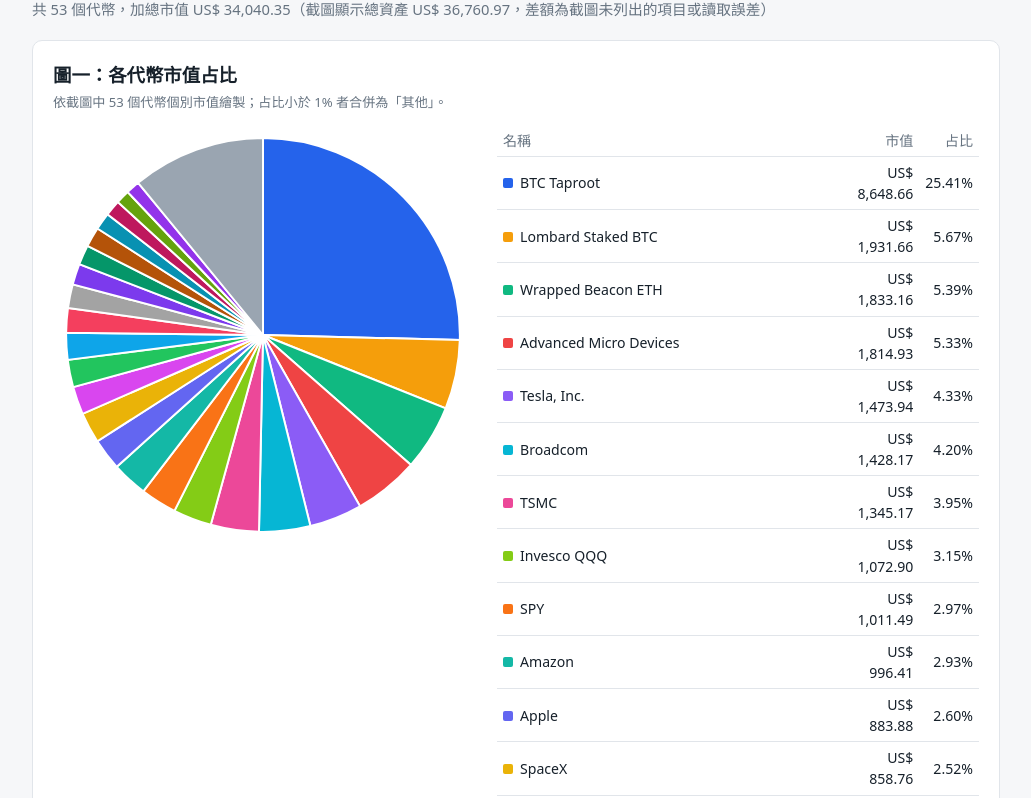
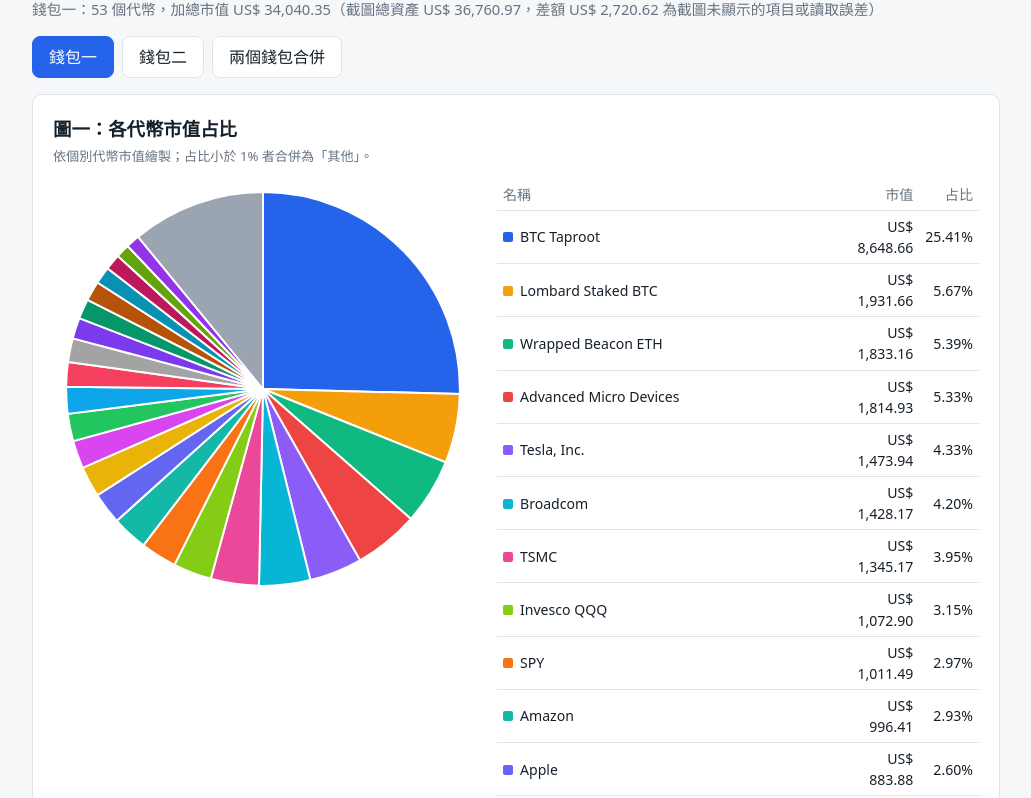
Before and after one commit to taylorhuang52/crypto_pie.html, a plain HTML site: page portfolio_pies.html in a window 1280 px wide. Shown: the part 68-866 px from the top of the page, without its empty margins (124-1155 px from the left). Drawn offline with Linux system fonts and the light colour scheme.

Commit message:
add precious metals portfolio_pies

```diff
--- a/portfolio_pies.html
+++ b/portfolio_pies.html
@@ -3,15 +3,19 @@
 <head>
 <meta charset="utf-8">
 <meta name="viewport" content="width=device-width, initial-scale=1">
-<title>加密資產持倉市值分析</title>
+<title>冷錢包持倉市值分析</title>
 <style>
-:root{--bg:#f6f7f9;--card:#fff;--text:#16202a;--muted:#667380;--line:#e1e5ea}
-@media (prefers-color-scheme:dark){:root{--bg:#0f1419;--card:#18202a;--text:#e8edf2;--muted:#93a0ad;--line:#2a3541}}
+:root{--bg:#f6f7f9;--card:#fff;--text:#16202a;--muted:#667380;--line:#e1e5ea;--acc:#2563eb}
+@media (prefers-color-scheme:dark){:root{--bg:#0f1419;--card:#18202a;--text:#e8edf2;--muted:#93a0ad;--line:#2a3541;--acc:#60a5fa}}
 *{box-sizing:border-box}
 body{margin:0;background:var(--bg);color:var(--text);font-family:"Noto Sans TC","PingFang TC","Microsoft JhengHei",system-ui,sans-serif;line-height:1.5}
 main{max-width:1000px;margin:0 auto;padding:24px 16px 48px}
 h1{font-size:1.6rem;margin:0 0 4px}
-.sub{color:var(--muted);margin:0 0 20px;font-size:.92rem}
+.sub{color:var(--muted);margin:0 0 16px;font-size:.92rem}
+.tabs{display:flex;gap:8px;margin-bottom:16px;flex-wrap:wrap}
+.tabs button{font:inherit;padding:8px 16px;border-radius:8px;border:1px solid var(--line);background:var(--card);color:var(--text);cursor:pointer}
+.tabs button[aria-selected="true"]{background:var(--acc);border-color:var(--acc);color:#fff}
+.tabs button:focus-visible{outline:2px solid var(--acc);outline-offset:2px}
 section{background:var(--card);border:1px solid var(--line);border-radius:10px;padding:20px;margin-bottom:20px}
 h2{font-size:1.15rem;margin:0 0 4px}
 .wrap{display:flex;flex-wrap:wrap;gap:24px;align-items:flex-start;margin-top:12px}
@@ -25,7 +29,7 @@ table{width:100%;border-collapse:collapse;font-size:.88rem;font-variant-numeric:
 th,td{padding:5px 6px;border-bottom:1px solid var(--line);text-align:right}
 th:first-child,td:first-child{text-align:left}
 th{color:var(--muted);font-weight:500}
-.dot{display:inline-block;width:10px;height:10px;border-radius:2px;margin-right:7px;vertical-align:baseline}
+.dot{display:inline-block;width:10px;height:10px;border-radius:2px;margin-right:7px}
 .small{color:var(--muted);font-size:.82rem}
 .members{color:var(--muted);font-size:.76rem;display:block;margin-left:17px}
 .note{font-size:.82rem;color:var(--muted)}
@@ -33,27 +37,16 @@ th{color:var(--muted);font-weight:500}
 </head>
 <body>
 <main>
-<h1>加密資產持倉市值分析</h1>
+<h1>冷錢包持倉市值分析</h1>
 <p class="sub" id="summary"></p>
-
-<section>
-  <h2>圖一：各代幣市值占比</h2>
-  <div class="small">依截圖中 53 個代幣個別市值繪製；占比小於 1% 者合併為「其他」。</div>
-  <div class="wrap"><div class="chart" id="c1"></div><div class="legend" id="l1"></div></div>
-</section>
-
-<section>
-  <h2>圖二：依相同標的歸類後的市值占比</h2>
-  <div class="small">同一股票／資產的不同代幣（如 AMD、AMDon；Tesla、TSLAon、Tesla xStock）合併計算；BTC Taproot 與 Lombard Staked BTC 歸為比特幣，Binance Staked SOL 與 Solana 歸為 SOL，Wrapped Beacon ETH 與 Ethereum 歸為 ETH；QQQ 與 Nasdaq xStock 歸為納斯達克100，SPY 與 SP500 xStock 歸為標普500。</div>
-  <div class="wrap"><div class="chart" id="c2"></div><div class="legend" id="l2"></div></div>
-</section>
-
-<p class="note">數據由截圖人工讀取，解析度有限，個別數字可能有小誤差；單位為美元（US$）。</p>
+<div class="tabs" role="tablist" id="tabs"></div>
+<div id="view"></div>
+<p class="note">數據由截圖人工讀取，錢包一解析度有限，個別數字可能有小誤差；單位為美元（US$）。</p>
 </main>
 
 <script>
 // [顯示名稱, 市值USD, 歸類]
-const H=[
+const W1=[
 ["GOOGLon",220.95,"Alphabet"],["Alphabet",212.09,"Alphabet"],["Alphabet xStock",662.27,"Alphabet"],
 ["Amazon",996.41,"Amazon"],["Amazon.com xStock",31.55,"Amazon"],
 ["Advanced Micro Devices",1814.93,"AMD"],["AMDon",213.50,"AMD"],
@@ -84,29 +77,40 @@ const H=[
 ["VTIon",198.54,"VTI"],
 ["Wrapped Beacon ETH",1833.16,"以太幣 (ETH)"]
 ];
+const W2=[
+["Ethereum",87.33,"以太幣 (ETH)"],
+["Gold xStock",224.06,"黃金 ETF (GLD)"],
+["SLVon",685.11,"白銀 (SLV)"],
+["Lombard Staked BTC",1077.02,"比特幣 (BTC)"],
+["Paxos Gold (PAXG)",9203.34,"實體黃金代幣 PAXG"],
+["Solana",4.21,"Solana (SOL)"],
+["GLDon",367.99,"黃金 ETF (GLD)"],
+["Tether Gold (XAUt)",16468.56,"實體黃金代幣 XAUt"]
+];
+const WALLETS=[
+ {key:"w1",name:"錢包一",shown:36760.97,data:W1},
+ {key:"w2",name:"錢包二",shown:28155.25,data:W2},
+ {key:"all",name:"兩個錢包合併",shown:36760.97+28155.25,data:[...W1.map(r=>[r[0]+"（錢包一）",r[1],r[2]]),...W2.map(r=>[r[0]+"（錢包二）",r[1],r[2]])]}
+];
 const PAL=["#2563eb","#f59e0b","#10b981","#ef4444","#8b5cf6","#06b6d4","#ec4899","#84cc16","#f97316","#14b8a6","#6366f1","#eab308","#d946ef","#22c55e","#0ea5e9","#f43f5e","#a3a3a3","#7c3aed","#059669","#b45309","#0891b2","#be185d","#65a30d","#9333ea","#475569"];
 const fmt=n=>"US$ "+n.toLocaleString("en-US",{minimumFractionDigits:2,maximumFractionDigits:2});
-const total=H.reduce((s,r)=>s+r[1],0);
-document.getElementById("summary").textContent=
- `共 ${H.length} 個代幣，加總市值 ${fmt(total)}（截圖顯示總資產 US$ 36,760.97，差額為截圖未列出的項目或讀取誤差）`;
 
-function pie(id,lid,items,threshold,withMembers){
+function pie(box,leg,items,total,threshold){
   let main=items.filter(i=>i.v/total>=threshold).sort((a,b)=>b.v-a.v);
   const rest=items.filter(i=>i.v/total<threshold);
-  if(rest.length){
-    main.push({n:`其他（${rest.length} 項）`,v:rest.reduce((s,i)=>s+i.v,0),m:rest.map(i=>i.n).join("、"),other:true});
-  }
+  if(rest.length)main.push({n:`其他（${rest.length} 項）`,v:rest.reduce((s,i)=>s+i.v,0),m:rest.map(i=>i.n).join("、"),other:true});
   main.forEach((d,i)=>d.c=d.other?"#9aa5b1":PAL[i%PAL.length]);
   const sum=main.reduce((s,d)=>s+d.v,0);
   const R=150,C=160;let a0=-Math.PI/2,paths="";
   main.forEach(d=>{
     const a=d.v/sum*Math.PI*2,a1=a0+a;
     const x0=C+R*Math.cos(a0),y0=C+R*Math.sin(a0),x1=C+R*Math.cos(a1),y1=C+R*Math.sin(a1);
-    const large=a>Math.PI?1:0;
-    paths+=`<path d="M${C},${C}L${x0},${y0}A${R},${R} 0 ${large} 1 ${x1},${y1}Z" fill="${d.c}" data-t="${d.n}｜${fmt(d.v)}｜${(d.v/total*100).toFixed(2)}%"></path>`;
+    const T=`${d.n}｜${fmt(d.v)}｜${(d.v/total*100).toFixed(2)}%`;
+    paths+=main.length===1
+      ?`<circle cx="${C}" cy="${C}" r="${R}" fill="${d.c}"/>`
+      :`<path d="M${C},${C}L${x0},${y0}A${R},${R} 0 ${a>Math.PI?1:0} 1 ${x1},${y1}Z" fill="${d.c}" data-t="${T}"></path>`;
     a0=a1;
   });
-  const box=document.getElementById(id);
   box.innerHTML=`<svg viewBox="0 0 320 320" role="img" aria-label="圓餅圖">${paths}</svg><div class="tip"></div>`;
   const tip=box.querySelector(".tip");
   box.querySelectorAll("path").forEach(p=>{
@@ -114,17 +118,41 @@ function pie(id,lid,items,threshold,withMembers){
     p.addEventListener("mouseleave",()=>tip.style.display="none");
     p.addEventListener("click",()=>alert(p.dataset.t.replaceAll("｜","\n")));
   });
-  let rows=main.map(d=>`<tr><td><span class="dot" style="background:${d.c}"></span>${d.n}${d.m&&withMembers?`<span class="members">${d.m}</span>`:""}</td><td>${fmt(d.v)}</td><td>${(d.v/total*100).toFixed(2)}%</td></tr>`).join("");
-  document.getElementById(lid).innerHTML=`<table><thead><tr><th>名稱</th><th>市值</th><th>占比</th></tr></thead><tbody>${rows}</tbody></table>`;
+  const rows=main.map(d=>`<tr><td><span class="dot" style="background:${d.c}"></span>${d.n}${d.m?`<span class="members">${d.m}</span>`:""}</td><td>${fmt(d.v)}</td><td>${(d.v/total*100).toFixed(2)}%</td></tr>`).join("");
+  leg.innerHTML=`<table><thead><tr><th>名稱</th><th>市值</th><th>占比</th></tr></thead><tbody>${rows}</tbody></table>`;
 }
 
-// 圖一：個別代幣
-pie("c1","l1",H.map(r=>({n:r[0],v:r[1]})),0.01,true);
+function render(w){
+  const total=w.data.reduce((s,r)=>s+r[1],0);
+  const diff=w.shown-total;
+  document.getElementById("summary").textContent=
+    `${w.name}：${w.data.length} 個代幣，加總市值 ${fmt(total)}（截圖總資產 ${fmt(w.shown)}，差額 ${fmt(Math.abs(diff))} 為截圖未顯示的項目或讀取誤差）`;
+  const g={};
+  w.data.forEach(r=>{(g[r[2]]=g[r[2]]||{n:r[2],v:0,l:[]});g[r[2]].v+=r[1];g[r[2]].l.push(r[0]);});
+  const groups=Object.values(g).map(o=>({n:o.n,v:o.v,m:o.l.length>1?o.l.join("、"):""}));
+  const gold=(g["黃金 ETF (GLD)"]?.v||0)+(g["實體黃金代幣 PAXG"]?.v||0)+(g["實體黃金代幣 XAUt"]?.v||0);
+  const goldNote=gold?`<div class="small">黃金相關（GLD ETF 代幣＋PAXG＋XAUt）合計 ${fmt(gold)}，占 ${(gold/total*100).toFixed(2)}%。</div>`:"";
+  const v=document.getElementById("view");
+  v.innerHTML=`
+  <section><h2>圖一：各代幣市值占比</h2>
+   <div class="small">依個別代幣市值繪製；占比小於 1% 者合併為「其他」。</div>
+   <div class="wrap"><div class="chart" id="c1"></div><div class="legend" id="l1"></div></div></section>
+  <section><h2>圖二：依相同標的歸類後的市值占比</h2>
+   <div class="small">同一股票／資產的不同代幣合併計算；BTC 類、ETH 類、SOL 類、QQQ 類、SPY 類、GLD 類各自歸為一類，PAXG 與 XAUt 為實體黃金代幣，各自獨立。</div>
+   ${goldNote}
+   <div class="wrap"><div class="chart" id="c2"></div><div class="legend" id="l2"></div></div></section>`;
+  pie(document.getElementById("c1"),document.getElementById("l1"),w.data.map(r=>({n:r[0],v:r[1]})),total,0.01);
+  pie(document.getElementById("c2"),document.getElementById("l2"),groups,total,0.01);
+}
 
-// 圖二：依標的歸類
-const g={};
-H.forEach(r=>{(g[r[2]]=g[r[2]]||{n:r[2],v:0,l:[]});g[r[2]].v+=r[1];g[r[2]].l.push(r[0]);});
-pie("c2","l2",Object.values(g).map(o=>({n:o.n,v:o.v,m:o.l.length>1?o.l.join("、"):""})),0.01,true);
+const tabs=document.getElementById("tabs");
+WALLETS.forEach((w,i)=>{
+  const b=document.createElement("button");
+  b.role="tab";b.textContent=w.name;b.setAttribute("aria-selected",i===0);
+  b.onclick=()=>{tabs.querySelectorAll("button").forEach(x=>x.setAttribute("aria-selected",x===b));render(w);};
+  tabs.appendChild(b);
+});
+render(WALLETS[0]);
 </script>
 </body>
 </html>
```
